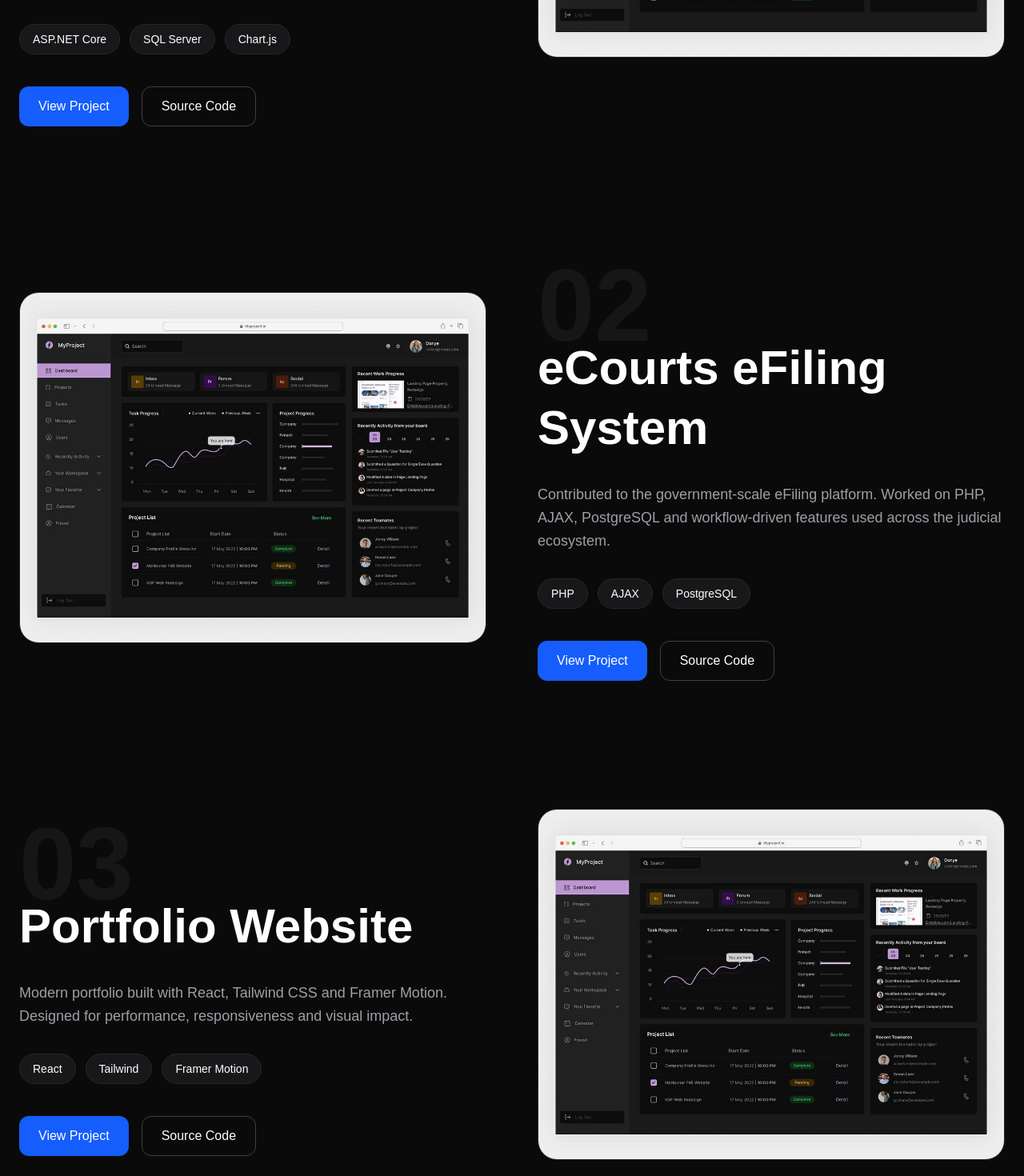
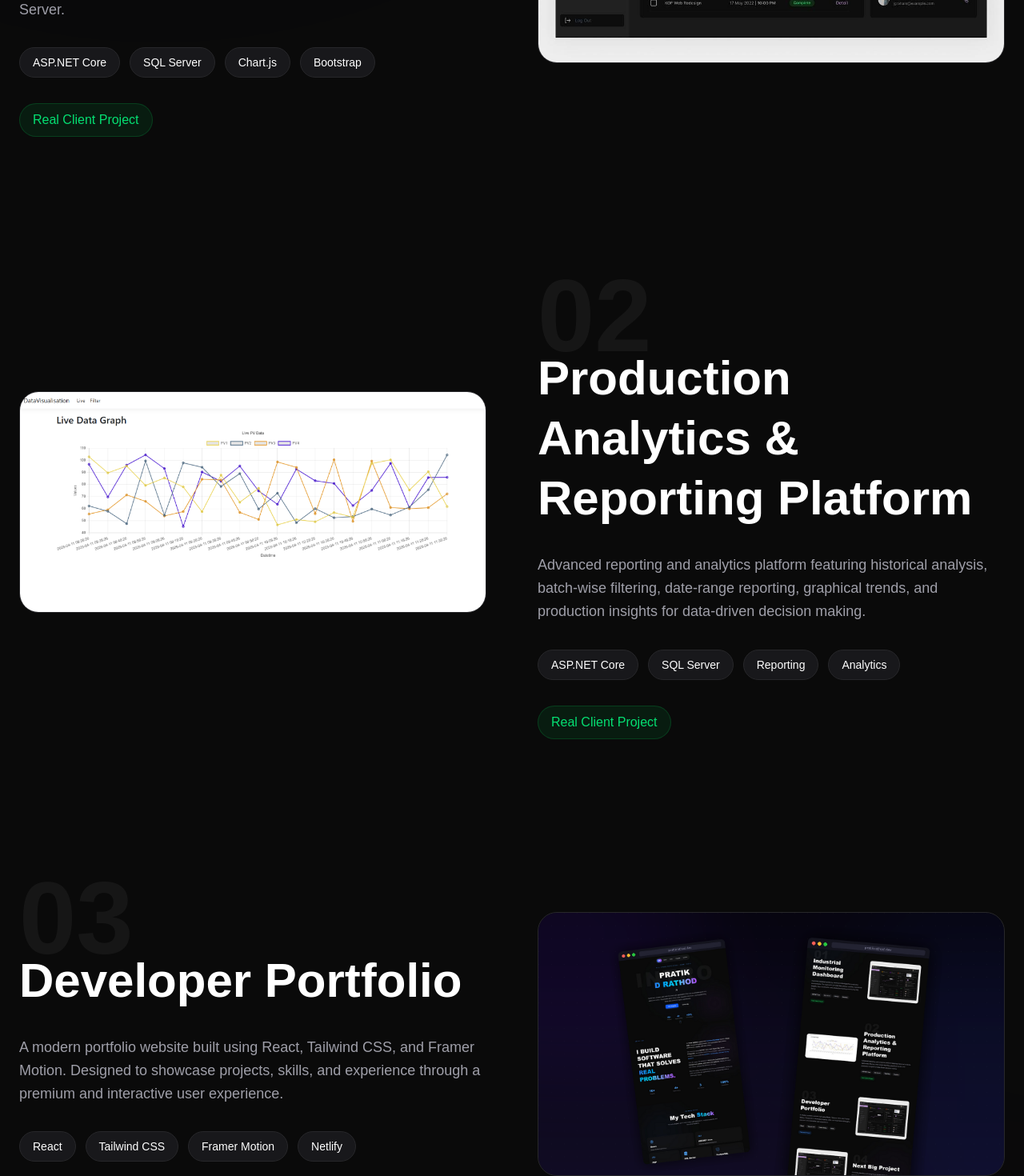
Before and after one commit to PratikRathod712/pratik-rathod-portfolio, a React (Vite) app: page / in a window 1280 px wide. Shown: the part 4100-5570 px from the top of the page at 80% size. Built offline with nearby package versions, Linux system fonts and the light colour scheme.

Commit message:
Updated the Projects section added few more projects and filtered best, added more screenshots as well

```diff
--- a/src/Projects.jsx
+++ b/src/Projects.jsx
@@ -4,26 +4,76 @@ const projects = [
   {
     number: "01",
     title: "Industrial Monitoring Dashboard",
+
     description:
-      "Real-time manufacturing dashboard built using ASP.NET Core and SQL Server. Features live data monitoring, charts, filtering, and production analytics.",
-    tech: ["ASP.NET Core", "SQL Server", "Chart.js"],
+      "Real-time industrial monitoring dashboard developed for production environments. The application provided live process visibility, operational insights, data visualization, and production tracking powered by SQL Server.",
+
+    tech: [
+      "ASP.NET Core",
+      "SQL Server",
+      "Chart.js",
+      "Bootstrap",
+    ],
+
     image: "/projects/dashboard.jpg",
+
+    badge: "Real Client Project",
   },
+
   {
     number: "02",
-    title: "eCourts eFiling System",
+    title: "Production Analytics & Reporting Platform",
+
     description:
-      "Contributed to the government-scale eFiling platform. Worked on PHP, AJAX, PostgreSQL and workflow-driven features used across the judicial ecosystem.",
-    tech: ["PHP", "AJAX", "PostgreSQL"],
-    image: "/projects/dashboard.jpg",
+      "Advanced reporting and analytics platform featuring historical analysis, batch-wise filtering, date-range reporting, graphical trends, and production insights for data-driven decision making.",
+
+    tech: [
+      "ASP.NET Core",
+      "SQL Server",
+      "Reporting",
+      "Analytics",
+    ],
+
+    image: "/projects/project2ss1.png",
+
+    badge: "Real Client Project",
   },
+
   {
     number: "03",
-    title: "Portfolio Website",
+    title: "Developer Portfolio",
+
     description:
-      "Modern portfolio built with React, Tailwind CSS and Framer Motion. Designed for performance, responsiveness and visual impact.",
-    tech: ["React", "Tailwind", "Framer Motion"],
+      "A modern portfolio website built using React, Tailwind CSS, and Framer Motion. Designed to showcase projects, skills, and experience through a premium and interactive user experience.",
+
+    tech: [
+      "React",
+      "Tailwind CSS",
+      "Framer Motion",
+      "Netlify",
+    ],
+
+    image: "/projects/portfolio_ss1.png",
+
+    badge: "Personal Project",
+  },
+
+  {
+    number: "04",
+    title: "Next Big Project",
+
+    description:
+      "Currently planning and designing a larger full-stack application focused on scalable architecture, authentication, APIs, database design, and modern software development practices.",
+
+    tech: [
+      "ASP.NET Core",
+      "React",
+      "SQL Server",
+    ],
+
     image: "/projects/dashboard.jpg",
+
+    badge: "In Development",
   },
 ];
 
@@ -31,13 +81,16 @@ function Projects() {
   return (
     <section
       id="projects"
-      className="bg-[#0a0a0a] text-white py-32 overflow-hidden"
+      className="relative bg-[#0a0a0a] text-white py-32 overflow-hidden"
     >
-      <div className="max-w-7xl mx-auto px-6">
+      {/* Background Glow */}
+      <div className="absolute left-0 top-40 w-[400px] h-[400px] bg-blue-500/10 blur-[180px] rounded-full" />
+      <div className="absolute right-0 bottom-40 w-[400px] h-[400px] bg-purple-500/10 blur-[180px] rounded-full" />
 
+      <div className="relative max-w-7xl mx-auto px-6">
         {/* Heading */}
         <motion.div
-          initial={{ opacity: 0, y: 60 }}
+          initial={{ opacity: 0, y: 40 }}
           whileInView={{ opacity: 1, y: 0 }}
           viewport={{ once: true }}
           transition={{ duration: 0.8 }}
@@ -55,21 +108,19 @@ function Projects() {
           </h2>
 
           <p className="mt-8 text-zinc-400 max-w-2xl mx-auto text-lg">
-            Real projects, real challenges, real solutions.
+            Real projects, real challenges, and practical solutions.
           </p>
         </motion.div>
 
         {projects.map((project, index) => (
-          <div
-            key={project.number}
-            className="mb-40 last:mb-0"
-          >
+          <div key={project.number} className="mb-40 last:mb-0">
             <div
-              className={`grid lg:grid-cols-2 gap-16 items-center ${
-                index % 2 !== 0 ? "lg:[&>*:first-child]:order-2" : ""
-              }`}
+              className={`grid lg:grid-cols-2 gap-16 items-center ${index % 2 !== 0
+                  ? "lg:[&>*:first-child]:order-2"
+                  : ""
+                }`}
             >
-              {/* Text */}
+              {/* Text Side */}
               <motion.div
                 initial={{
                   opacity: 0,
@@ -105,18 +156,28 @@ function Projects() {
                   ))}
                 </div>
 
-                <div className="mt-10 flex gap-4">
-                  <button className="px-6 py-3 bg-blue-600 hover:bg-blue-700 rounded-xl transition">
-                    View Project
-                  </button>
-
-                  <button className="px-6 py-3 border border-zinc-700 hover:border-blue-500 rounded-xl transition">
-                    Source Code
-                  </button>
+                <div className="mt-8">
+                  <span
+                    className={`
+      inline-flex
+      items-center
+      px-4 py-2
+      rounded-full
+      border
+      ${project.badge === "Real Client Project"
+                        ? "bg-green-500/10 text-green-400 border-green-500/20"
+                        : project.badge === "In Development"
+                          ? "bg-yellow-500/10 text-yellow-400 border-yellow-500/20"
+                          : "bg-blue-500/10 text-blue-400 border-blue-500/20"
+                      }
+    `}
+                  >
+                    {project.badge}
+                  </span>
                 </div>
               </motion.div>
 
-              {/* Image */}
+              {/* Image Side */}
               <motion.div
                 initial={{
                   opacity: 0,
@@ -129,18 +190,16 @@ function Projects() {
                 viewport={{ once: true }}
                 transition={{ duration: 0.8 }}
               >
-                <div className="relative group">
-
+                <div className="group relative">
                   <div className="absolute inset-0 bg-gradient-to-r from-blue-500/20 to-purple-500/20 blur-3xl opacity-0 group-hover:opacity-100 transition duration-500" />
 
-                  <div className="relative rounded-3xl overflow-hidden border border-zinc-800 bg-zinc-900">
+                  <div className="relative overflow-hidden rounded-3xl border border-zinc-800 bg-zinc-900">
                     <img
                       src={project.image}
                       alt={project.title}
-                      className="w-full object-cover group-hover:scale-105 transition duration-700"
+                      className="w-full object-cover transition duration-700 group-hover:scale-105"
                     />
                   </div>
-
                 </div>
               </motion.div>
             </div>
```
Also changed, not shown: public/projects/portfolio_ss1.png (added), public/projects/project2ss1.png (added).
